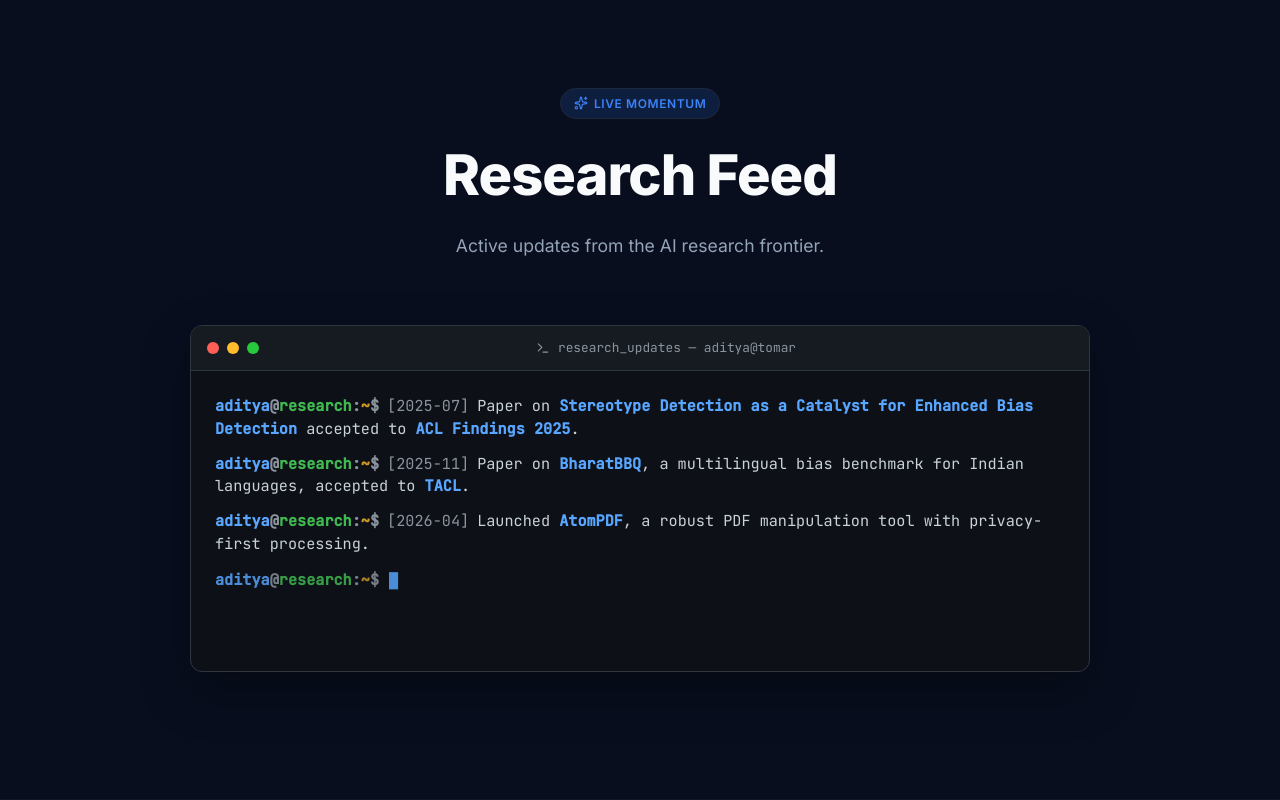
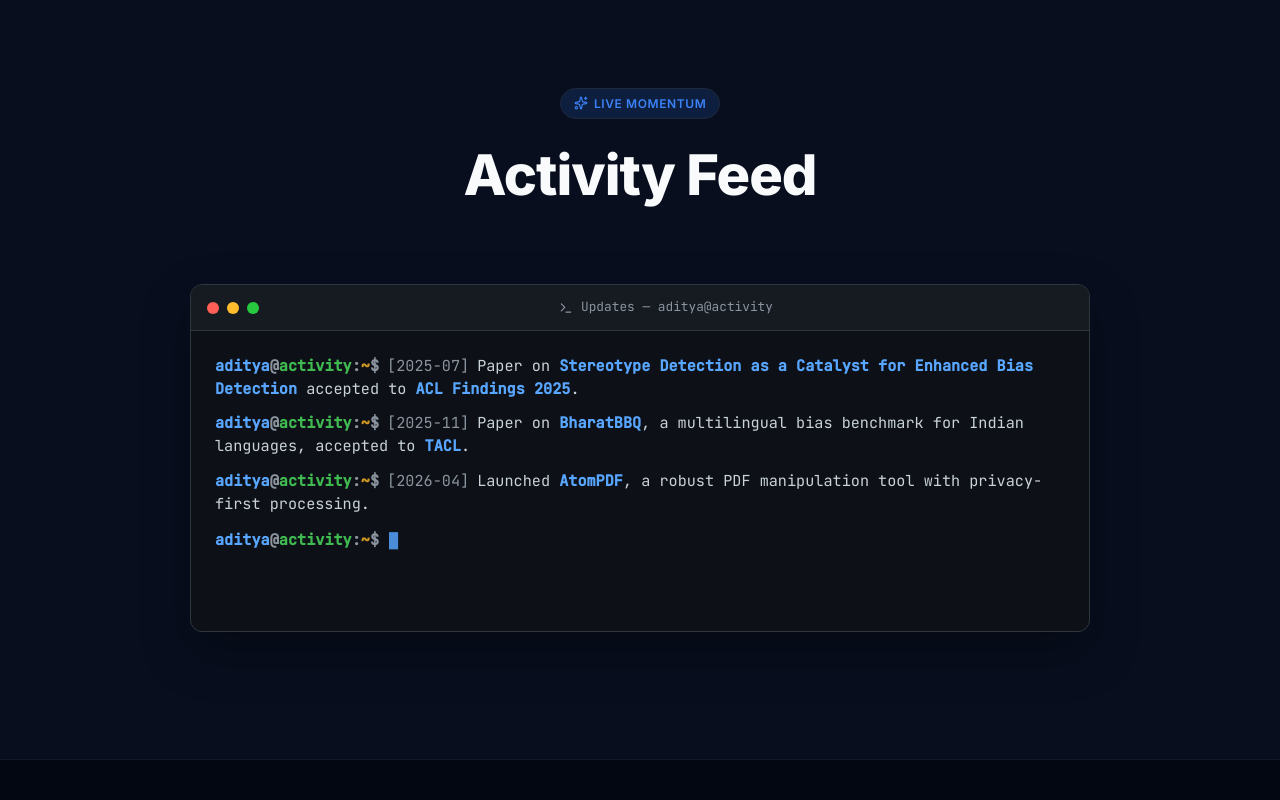
Before and after one commit to aditya20t/adityatomar, a React (Vite) app: page / in a window 1280 px wide. Shown: the part 840-1640 px from the top of the page. Built offline with nearby package versions, Linux system fonts and the light colour scheme.

Commit message:
edited activity section

```diff
--- a/src/components/News.tsx
+++ b/src/components/News.tsx
@@ -21,8 +21,8 @@
                     <Sparkles size={14} />
                     Live Momentum
                 </div>
-                <h2 className="section-title">Research Feed</h2>
-                <p className="section-subtitle">Active updates from the AI research frontier.</p>
+                <h2 className="section-title">Activity Feed</h2>
+                {/* <p className="section-subtitle">Active updates from the AI research frontier.</p> */}
             </div>
 
             <div className="terminal-window">
@@ -34,7 +34,7 @@
                     </div>
                     <div className="terminal-title">
                         <TerminalIcon size={14} />
-                        research_updates — aditya@tomar
+                        Updates — aditya@activity
                     </div>
                     <div className="terminal-placeholder"></div>
                 </div>
@@ -52,7 +52,7 @@
                             <span className="terminal-prompt">
                                 <span className="prompt-user">aditya</span>
                                 <span className="prompt-at">@</span>
-                                <span className="prompt-host">research</span>
+                                <span className="prompt-host">activity</span>
                                 <span className="prompt-sep">:</span>
                                 <span className="prompt-path">~</span>
                                 <span className="prompt-char">$</span>
@@ -63,22 +63,24 @@
                             </span>
                         </motion.div>
                     ))}
-                    <motion.div
-                        className="terminal-cursor-line"
-                        initial={{ opacity: 0 }}
-                        animate={{ opacity: 1 }}
-                        transition={{ repeat: Infinity, duration: 0.8, repeatType: "reverse" }}
-                    >
+                    <div className="terminal-cursor-line">
                         <span className="terminal-prompt">
                             <span className="prompt-user">aditya</span>
                             <span className="prompt-at">@</span>
-                            <span className="prompt-host">research</span>
+                            <span className="prompt-host">activity</span>
                             <span className="prompt-sep">:</span>
                             <span className="prompt-path">~</span>
                             <span className="prompt-char">$</span>
                         </span>
-                        <span className="terminal-cursor">█</span>
-                    </motion.div>
+                        <motion.span
+                            className="terminal-cursor"
+                            initial={{ opacity: 0 }}
+                            animate={{ opacity: 1 }}
+                            transition={{ repeat: Infinity, duration: 0.8, repeatType: "reverse" }}
+                        >
+                            █
+                        </motion.span>
+                    </div>
                 </div>
             </div>
         </section>
--- a/src/data/publications.json
+++ b/src/data/publications.json
@@ -36,7 +36,7 @@
     ],
     "date": "2025-07-01T00:00:00Z",
     "doi": "",
-    "publication": "The 63rd Annual Meeting of the Association for Computational Linguistics",
+    "publication": "The 63rd Annual Meeting of the Association for Computational Linguistics (ACL Findings)",
     "publication_short": "In ACL, 2025 (Findings)",
     "abstract": "Bias and stereotypes in language models can cause harm, especially in sensitive areas like content moderation and decision-making. This paper addresses bias and stereotype detection by exploring how jointly learning these tasks enhances model performance. We introduce StereoBias, a unique dataset labeled for bias and stereotype detection across five categories religion, gender, socio-economic status, race, profession, and others, enabling a deeper study of their relationship. Our experiments compare encoder-only models and fine-tuned decoder-only models using QLoRA. While encoderonly models perform well, decoder-only models also show competitive results. Crucially, joint training on bias and stereotype detection significantly improves bias detection compared to training them separately. Additional experiments with sentiment analysis confirm that the improvements stem from the connection between bias and stereotypes, not multi-task learning alone. These findings highlight the value of leveraging stereotype information to build fairer and more effective AI systems.\n",
     "summary": "This paper demonstrates that jointly learning bias and stereotype detection using the new StereoBias dataset significantly improves bias detection in language models, underscoring the importance of leveraging stereotype information to build fairer AI systems.\n",
```
